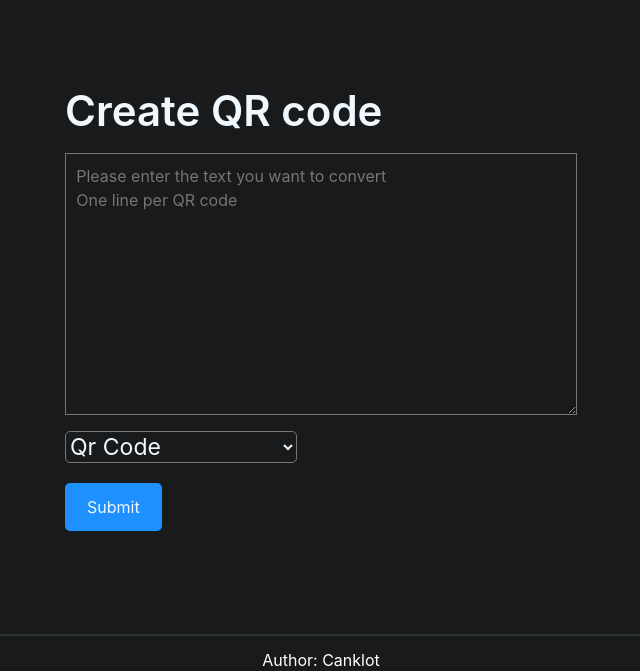
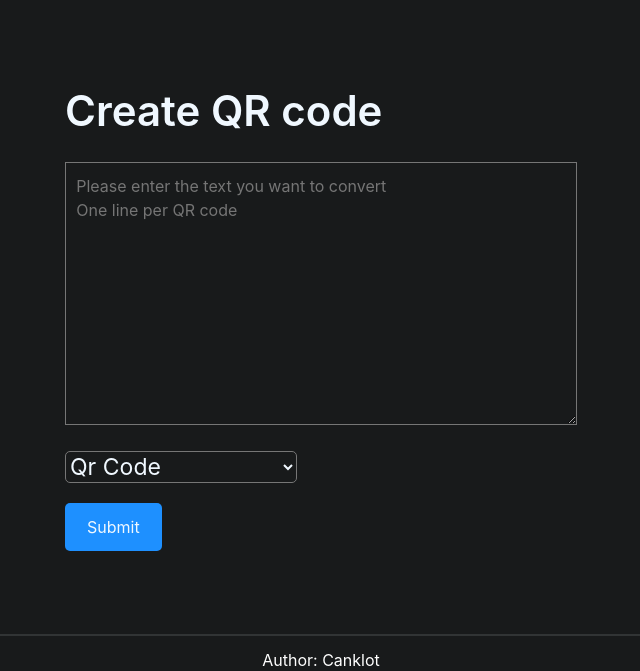
Before and after one commit to canklot/Django_qr, a Django app: page / in a window 1280 px wide. Shown: the part 92-763 px from the top of the page, without its empty margins (319-959 px from the left). Run offline with Django 3.2, Linux system fonts and the light colour scheme.

Commit message:
form_text_css margin fix

```diff
--- a/qr_app/templates/qr_app/form.html
+++ b/qr_app/templates/qr_app/form.html
@@ -1,7 +1,7 @@
 <form id="qr_form_id" class="form_general center" method="post">
   {% csrf_token %}
   <div class="tool_header">Create QR code</div>
-  <div class="form_text_css">{{ form.text }}</div>
+  <div class="">{{ form.text }}</div>
   <div class="barcode_type_css">{{ form.barcode_type_selection }}</div>
   <input class="form_submit_css" type="submit" value="Submit" />
 </form>
@@ -25,7 +25,9 @@
   .form_text_css {
     width: 100%;
     background-color: rgb(24, 26, 27);
-    padding: 2% 0px 2%;
+    margin-top: 20px;
+    margin-bottom: 20px;
+
     color: aliceblue;
   }
 
@@ -36,7 +38,7 @@
   }
 
   #qr_text_input_id.form_text_css {
-    padding-left: 2%;
+    padding: 2%;
   }
 
   .form_submit_css {
```
